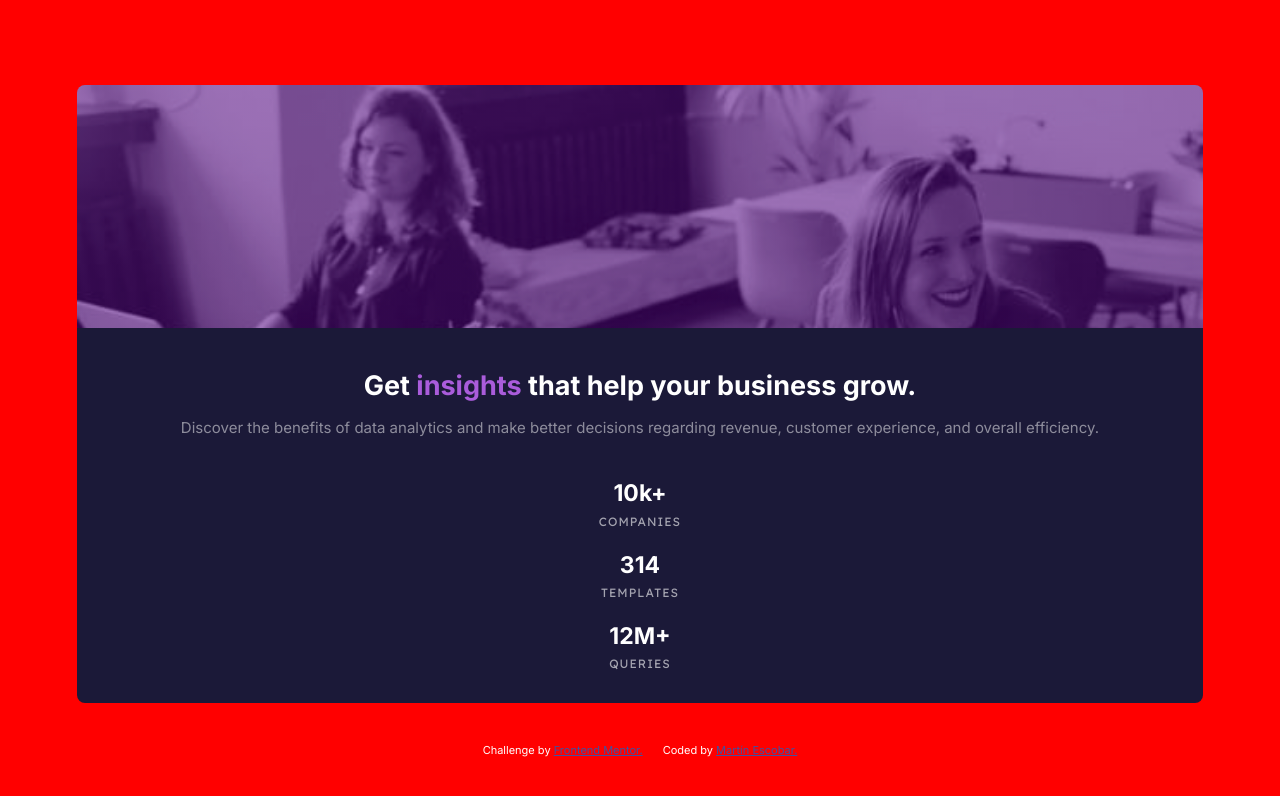
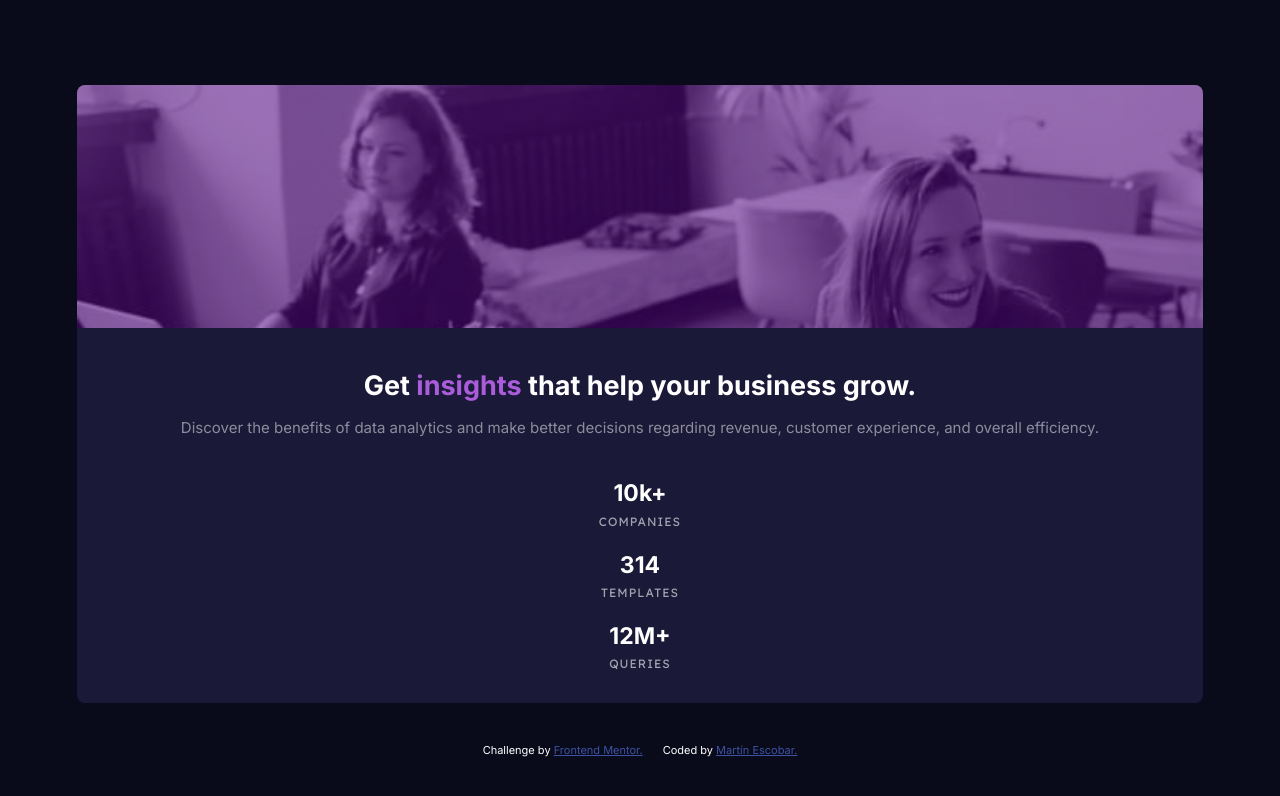
Before and after one commit to mescobar89/stat-card, a plain HTML site: page index.html in a window 1280 px wide. Drawn offline with Linux system fonts and the light colour scheme.

Commit message:
Volviendo al proyecto inicial

```diff
--- a/css/styles.css
+++ b/css/styles.css
@@ -4,7 +4,7 @@
 }
 
 body {
-    background-color: red;
+    background-color: hsl(233, 47%, 7%);
     font-size: 15px;
     font-family: var(--fuentePrincipal);
     color: #ffffff;
```
